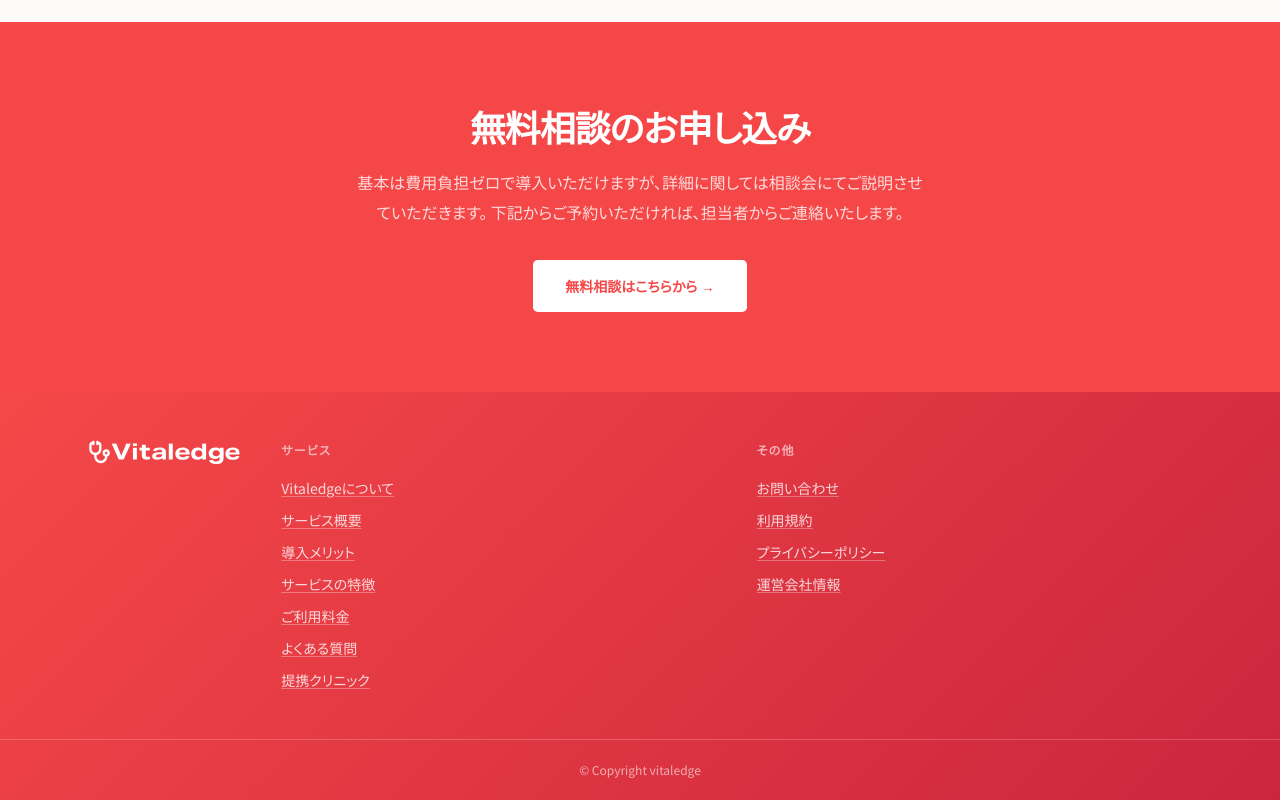
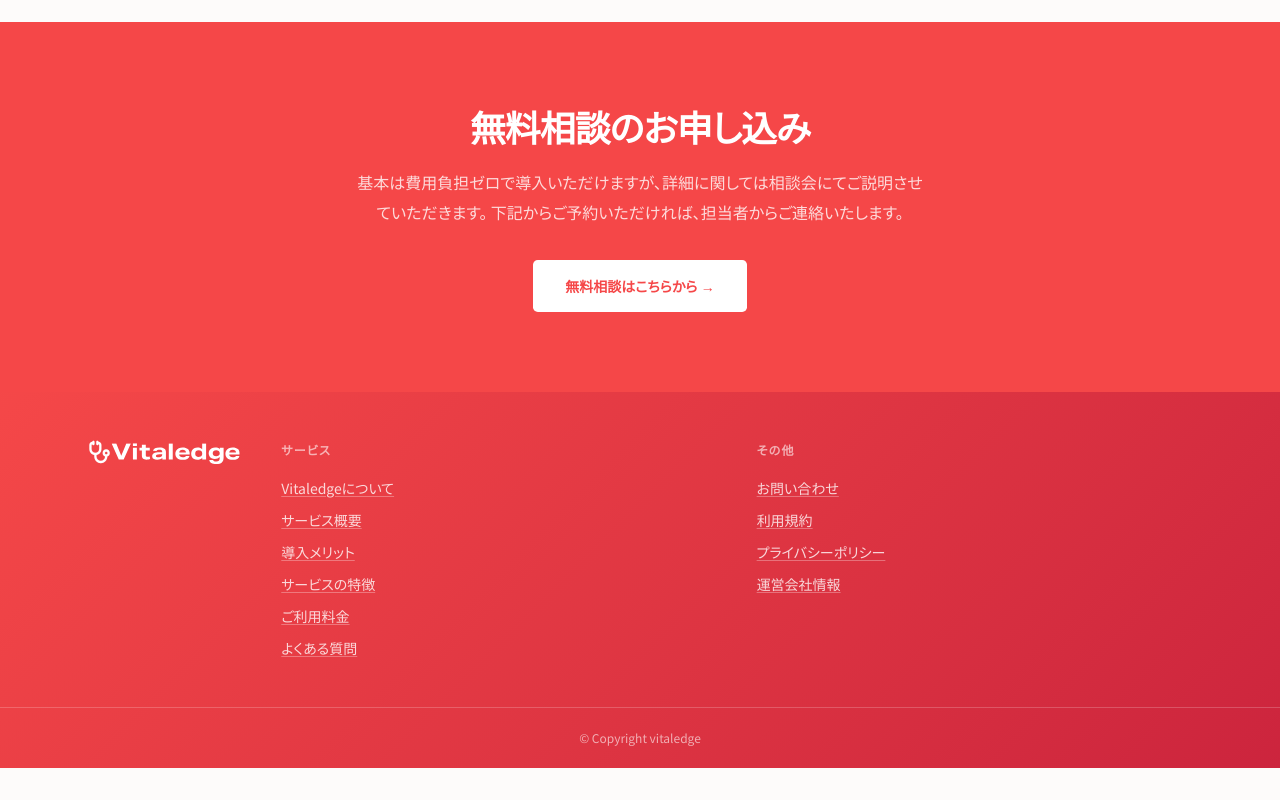
Before and after one commit to WDL-inc/vitaledge-lp, a Next.js app: page / in a window 1280 px wide. Shown: the part 6217-7017 px from the top of the page. After the commit the page ends 6985 px from the top, so only its background shows below. Built offline with nearby package versions, Linux system fonts and the light colour scheme.

Commit message:
Remove clinic link from footer

```diff
--- a/src/components/layout/footer.tsx
+++ b/src/components/layout/footer.tsx
@@ -28,7 +28,6 @@ const serviceLinks = [
   { label: "サービスの特徴", href: "/#features" },
   { label: "ご利用料金", href: "/#pricing" },
   { label: "よくある質問", href: "/#faq" },
-  { label: "提携クリニック", href: "/#clinic" },
 ];
 
 export function Footer() {
--- a/src/data/lp.ts
+++ b/src/data/lp.ts
@@ -169,7 +169,6 @@ export const footerServiceLinks = [
   { label: "サービスの特徴", href: "/#features" },
   { label: "ご利用料金", href: "/#pricing" },
   { label: "よくある質問", href: "/#faq" },
-  { label: "提携クリニック", href: "/#clinic" },
 ] as const;
 
 export const footerOtherLinks = [
```
